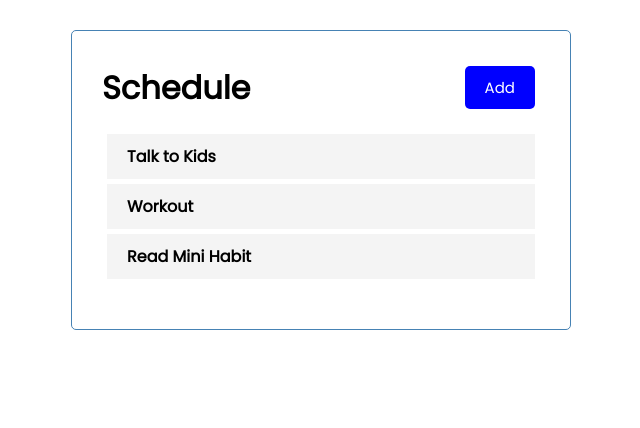
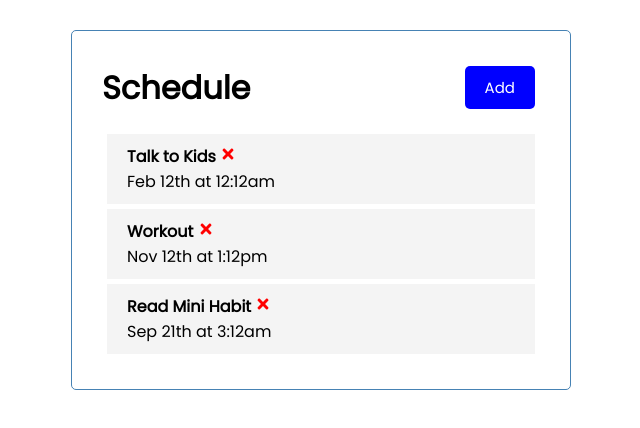
Before and after one commit to tenesami/Schedule-Appointment-, a React (Create React App) app: page / in a window 1280 px wide. Shown: the top 428 px of the page, without its empty margins (319-959 px from the left). Built offline with nearby package versions, Linux system fonts and the light colour scheme.

Commit message:
instal icons and adding schedule compoment

```diff
--- a/package.json
+++ b/package.json
@@ -8,6 +8,8 @@
     "@testing-library/user-event": "^12.1.10",
     "react": "^17.0.2",
     "react-dom": "^17.0.2",
+    "react-icon": "^1.0.0",
+    "react-icons": "^4.2.0",
     "react-scripts": "4.0.3",
     "web-vitals": "^1.0.1"
   },
--- a/src/Components/Schedule.js
+++ b/src/Components/Schedule.js
@@ -1,9 +1,13 @@
-
+import {FaTimes} from 'react-icons/fa'
 
 const Schedule = ({task}) => {
     return (
         <div className='task'>
-            <h4> {task.text}</h4>
+            {/* dispaly the Schedule properties  */}
+            <h4> {task.text} <FaTimes style={{color: 'red',
+            cursor: 'pointer'}} />
+            </h4>
+            <p> {task.day}</p>
         </div>
     )
 }
--- a/src/Components/Schedules.js
+++ b/src/Components/Schedules.js
@@ -3,6 +3,7 @@ import Schedule from './Schedule'
 const Schedules = ({tasks}) => {
     return (
         <>
+        {/* loop the tasks and pass the task properties to the shedule */}
         {tasks.map((task) => (
             <Schedule key={task.id} task={task} />
         )
```
Also changed, not shown: 1 other file (tests, documents, lock files or other folders).
